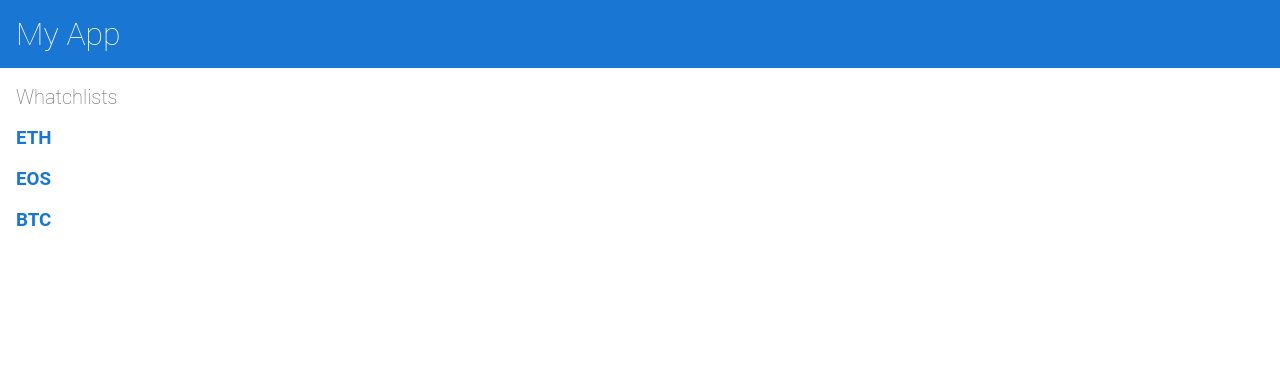
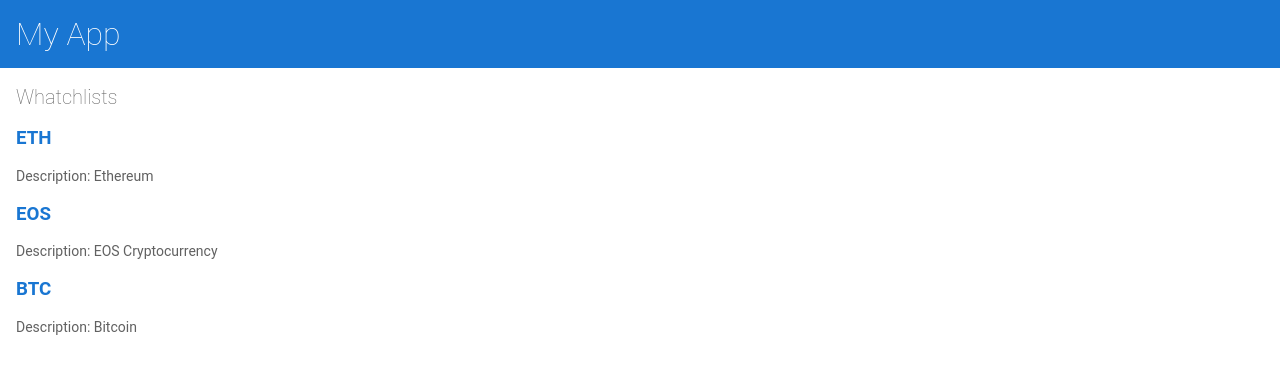
Before and after one commit to VSaliy/voiceapp-dndkpx, an Angular app: page / in a window 1280 px wide. Shown: the top 374 px of the page. Built offline with nearby package versions, Linux system fonts and the light colour scheme.

Commit message:
update product details

```diff
--- a/src/app/product-list/product-list.component.html
+++ b/src/app/product-list/product-list.component.html
@@ -6,6 +6,10 @@
 			{{ product.name }}
 		</a>
 	</h3>
+
+	<p *ngIf="product.description">
+		Description: {{ product.description }}
+	</p>
 </div>
 
 <!--
--- a/src/app/products.ts
+++ b/src/app/products.ts
@@ -2,17 +2,17 @@ export const products = [
   {
     name: 'ETH',
     course: 799,
-    description: 'A large phone with one of the best screens'
+    description: 'Ethereum'
   },
   {
     name: 'EOS',
     course: 699,
-    description: 'A great phone with one of the best cameras'
+    description: 'EOS Cryptocurrency'
   },
   {
     name: 'BTC',
     course: 299,
-    description: ''
+    description: 'Bitcoin'
   }
 ];
 
```
